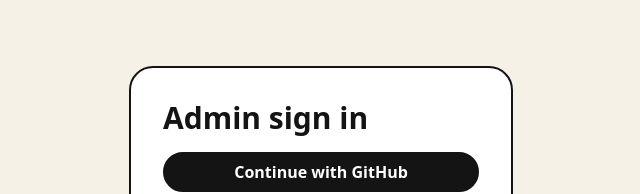
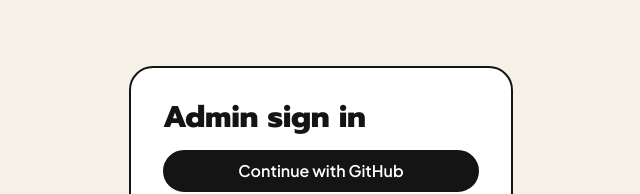
Before and after one commit to AnusitSrisawat/portfolio, a Next.js app: page /login in a window 1280 px wide. Shown: the part 236-430 px from the top of the page, without its empty margins (319-959 px from the left). Built offline with nearby package versions, Linux system fonts and the light colour scheme; no server answers; the database is empty.

Commit message:
Add display/body fonts (Prompt, Plus Jakarta Sans, Noto Sans Thai); default theme colors when missing
Co-Authored-By: Claude Sonnet 5.5 <noreply@anthropic.com>
Claude-Session: https://claude.ai/code/session_01MPoTpcJhQ6uZoCKDZfti32

```diff
--- a/app/globals.css
+++ b/app/globals.css
@@ -5,13 +5,23 @@
   --color-ink: #141414;
   --color-amber: #f5a623;
   --color-amber-deep: #e8890c;
+  --font-sans: var(--font-jakarta), var(--font-thai), ui-sans-serif, system-ui, -apple-system, "Segoe UI", Roboto, sans-serif;
+  --font-display: var(--font-prompt), var(--font-thai), ui-sans-serif, system-ui, sans-serif;
 }
 
 body {
   background: var(--color-cream);
   color: var(--color-ink);
-  font-family: ui-sans-serif, system-ui, -apple-system, "Segoe UI", Roboto, sans-serif;
+  font-family: var(--font-sans);
+  line-height: 1.6;
+  -webkit-font-smoothing: antialiased;
 }
+
+h1, h2, h3, summary {
+  font-family: var(--font-display);
+  letter-spacing: -0.01em;
+}
+h1, h2 { line-height: 1.15; }
 
 @keyframes marquee {
   to { transform: translateX(-50%); }
--- a/app/layout.tsx
+++ b/app/layout.tsx
@@ -1,7 +1,12 @@
 import type { Metadata } from "next";
+import { Prompt, Plus_Jakarta_Sans, Noto_Sans_Thai } from "next/font/google";
 import "./globals.css";
 import { getProfile } from "@/lib/data";
 import { DEFAULT_COLORS } from "@/lib/theme";
+
+const display = Prompt({ subsets: ["latin", "thai"], weight: ["600", "700", "800"], variable: "--font-prompt", display: "swap" });
+const jakarta = Plus_Jakarta_Sans({ subsets: ["latin"], variable: "--font-jakarta", display: "swap" });
+const thai = Noto_Sans_Thai({ subsets: ["thai"], variable: "--font-thai", display: "swap" });
 
 export const metadata: Metadata = {
   title: "Portfolio",
@@ -20,7 +25,7 @@ export default async function RootLayout({ children }: { children: React.ReactNo
     "--color-amber-deep": c.colorAmberDeep,
   } as React.CSSProperties;
   return (
-    <html lang="en" style={theme}>
+    <html lang="en" style={theme} className={`${display.variable} ${jakarta.variable} ${thai.variable}`}>
       <body>{children}</body>
     </html>
   );
--- a/lib/data.ts
+++ b/lib/data.ts
@@ -1,11 +1,19 @@
 import type { Prisma } from "@prisma/client";
 import { db } from "@/lib/db";
+import { DEFAULT_COLORS } from "@/lib/theme";
 
 export async function getProfile() {
-  return (
+  const p =
     (await db.profile.findUnique({ where: { id: 1 } })) ??
-    (await db.profile.create({ data: { id: 1 } }))
-  );
+    (await db.profile.create({ data: { id: 1 } }));
+  // Colors fall back to defaults if the columns are missing/empty (e.g. stale Prisma client or unmigrated DB).
+  return {
+    ...p,
+    colorCream: p.colorCream || DEFAULT_COLORS.colorCream,
+    colorInk: p.colorInk || DEFAULT_COLORS.colorInk,
+    colorAmber: p.colorAmber || DEFAULT_COLORS.colorAmber,
+    colorAmberDeep: p.colorAmberDeep || DEFAULT_COLORS.colorAmberDeep,
+  };
 }
 
 export type SkillWithProjects = Prisma.SkillGetPayload<object> & {
```
